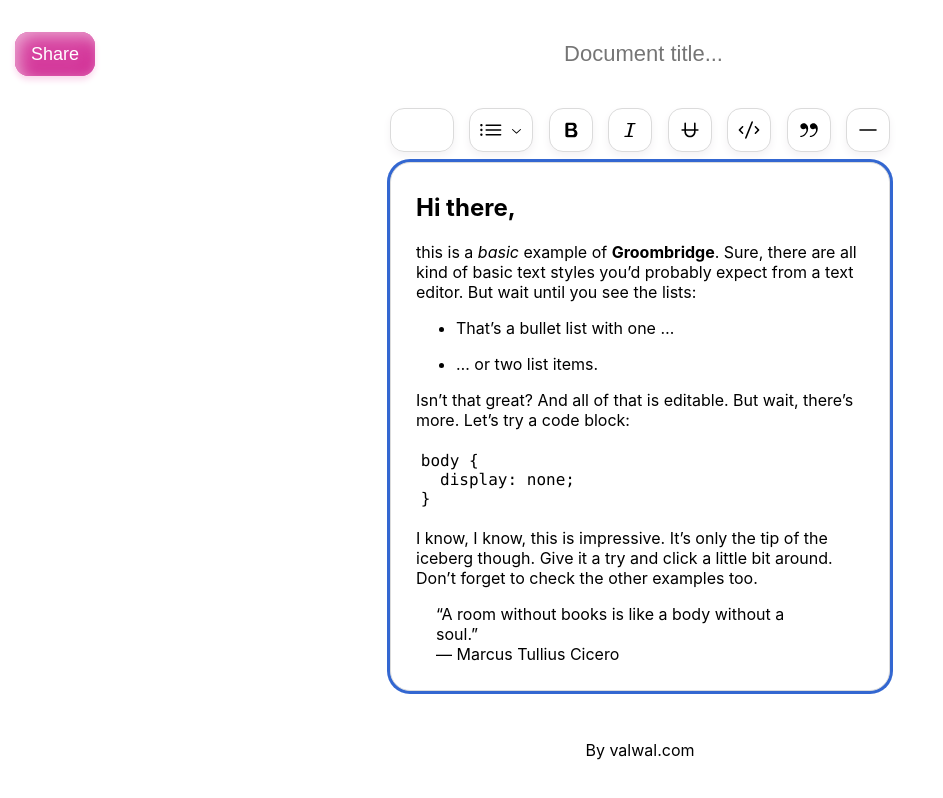
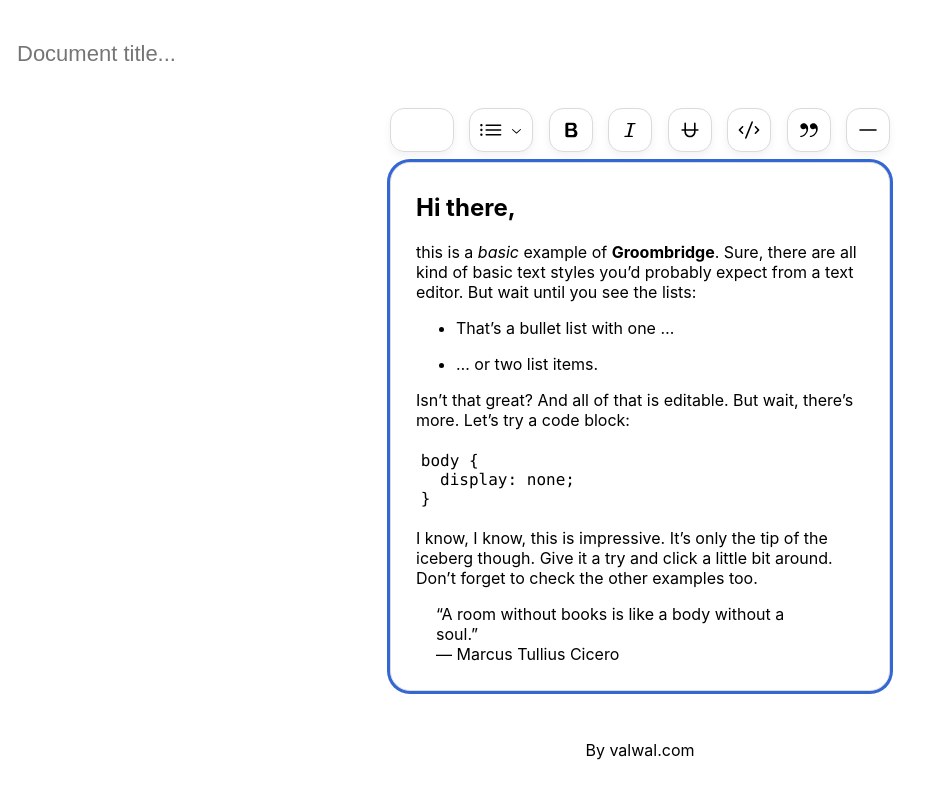
Before and after one commit to ValentinWalter/Groombridge, a Next.js app: page / in a window 1280 px wide. Shown: the whole page, without its empty margins (0-943 px from the left). Built offline with nearby package versions, Linux system fonts and the light colour scheme; what web3.storage would draw is missing.

Commit message:
Remove Share button from TitleBar

```diff
--- a/components/Titlebar.tsx
+++ b/components/Titlebar.tsx
@@ -6,14 +6,14 @@ interface TitlebarProps {
   onSave: (title: string) => void
 }
 
-export default function Titlebar({ onShare, onSave }: TitlebarProps) {
+export default function Titlebar({ onSave }: TitlebarProps) {
   const [title, setTitle] = useState("")
 
   return (
     <div className={styles.titlebar}>
-      <button onClick={onShare} className={styles.share}>
+      {/* <button onClick={onShare} className={styles.share}>
         Share
-      </button>
+      </button> */}
       <div className={styles.branding}>
         {/* <h1>Groombridge</h1>
         <p>Text editor.</p> */}
--- a/styles/Titlebar.module.scss
+++ b/styles/Titlebar.module.scss
@@ -41,7 +41,7 @@
 
   .textfield {
     font-size: 22px;
-    text-align: center;
+    text-align: left;
     border: none;
     background: none;
     width: 100%;
```
